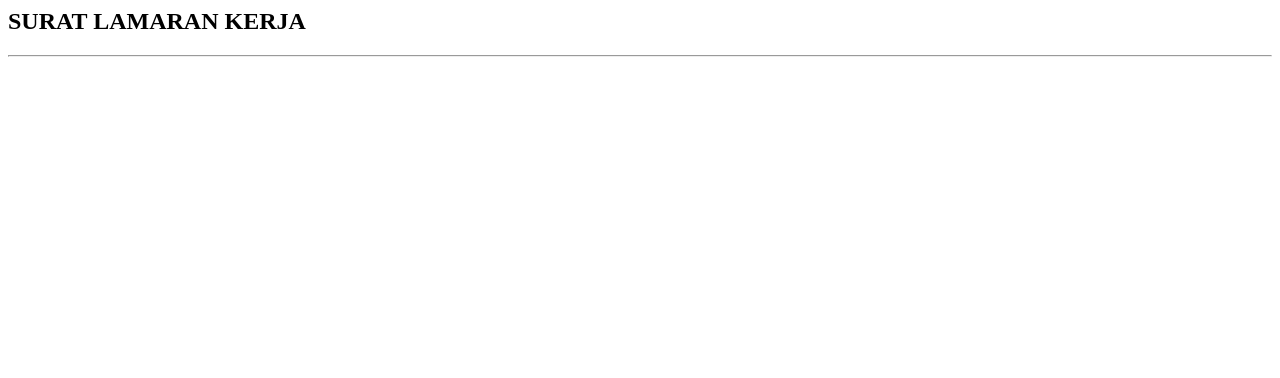
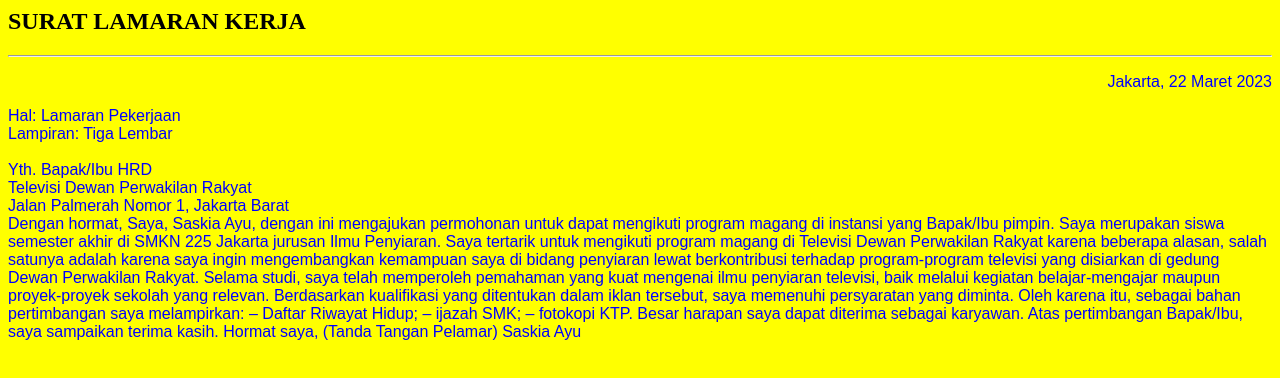
Before and after one commit to Mzzqq/praktikum-web, a plain HTML site: page pertemuan-2/index.html in a window 1280 px wide. Drawn offline with Linux system fonts and the light colour scheme.

Commit message:
add font and some adjustment with text position

```diff
--- a/pertemuan-2/index.html
+++ b/pertemuan-2/index.html
@@ -2,8 +2,52 @@
 <head>
     <title>latihan pertamaku</title>
 </head>
-<body>
+<body bgcolor="yellow">
     <h2>SURAT LAMARAN KERJA</h2>
     <hr></hr>
+    <font face="arial" color="blue">
+        <p align="right">Jakarta, 22 Maret 2023</p>
+
+        Hal: Lamaran Pekerjaan
+        <br>
+        Lampiran: Tiga Lembar
+        <br>
+        <br>
+        Yth. Bapak/Ibu HRD
+        <br>
+        Televisi Dewan Perwakilan Rakyat
+        <br>
+        Jalan Palmerah Nomor 1, Jakarta Barat
+        <br>
+
+
+        Dengan hormat,
+
+        Saya, Saskia Ayu, dengan ini mengajukan permohonan untuk dapat mengikuti program magang di instansi yang Bapak/Ibu pimpin. Saya merupakan siswa semester akhir di SMKN 225 Jakarta jurusan Ilmu Penyiaran.
+
+        Saya tertarik untuk mengikuti program magang di Televisi Dewan Perwakilan Rakyat karena beberapa alasan, salah satunya adalah karena saya ingin mengembangkan kemampuan saya di bidang penyiaran lewat berkontribusi terhadap program-program televisi yang disiarkan di gedung Dewan Perwakilan Rakyat.
+
+        Selama studi, saya telah memperoleh pemahaman yang kuat mengenai ilmu penyiaran televisi, baik melalui kegiatan belajar-mengajar maupun proyek-proyek sekolah yang relevan.
+
+        Berdasarkan kualifikasi yang ditentukan dalam iklan tersebut, saya memenuhi persyaratan yang diminta. Oleh karena itu, sebagai bahan pertimbangan saya melampirkan:
+
+        – Daftar Riwayat Hidup;
+
+        – ijazah SMK;
+
+        – fotokopi KTP.
+
+
+
+        Besar harapan saya dapat diterima sebagai karyawan. Atas pertimbangan Bapak/Ibu, saya sampaikan terima kasih.
+
+
+
+        Hormat saya,
+
+        (Tanda Tangan Pelamar)
+
+        Saskia Ayu
+    </font>
 </body>
 </html>
```
